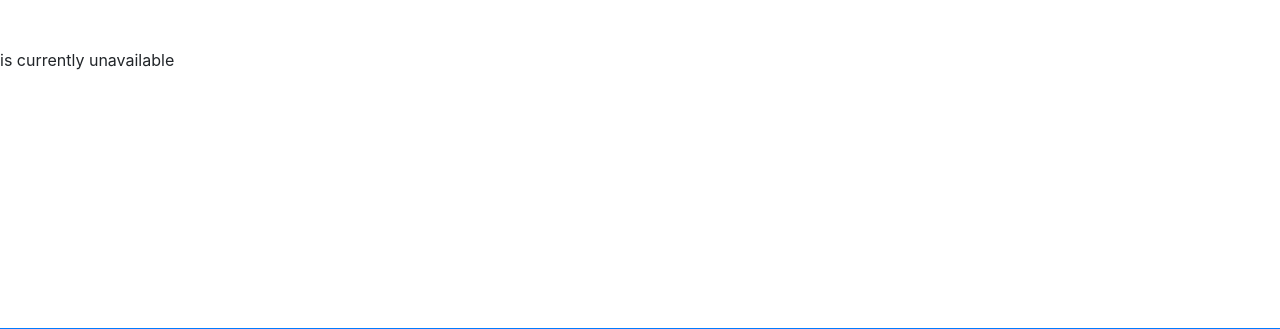
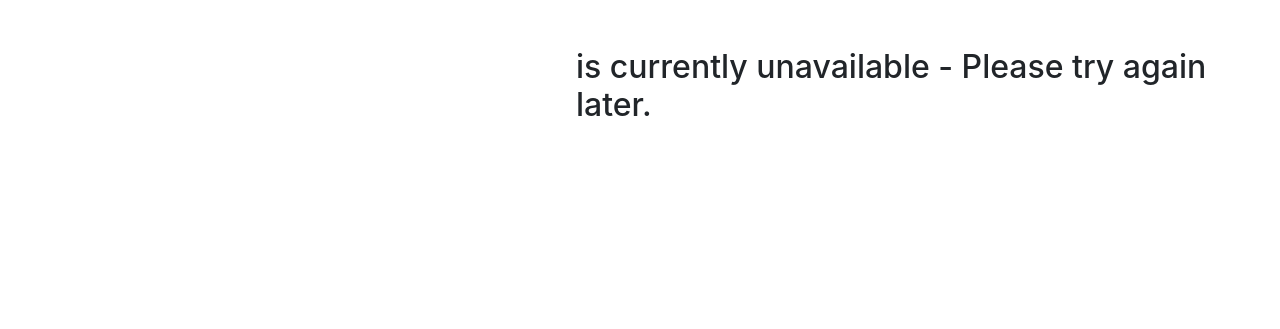
Before and after one commit to Central120/uniwork, a PHP site: page /new-booking.php in a window 1280 px wide. Shown: the part 90-419 px from the top of the page. Run offline with PHP 8.4, Linux system fonts and the light colour scheme; the visitor is signed in with stand-in values (Sample User, id 1); data that the repository does not hold is empty; some libraries are stand-ins or nearby versions.

Commit message:
Update new-booking.php

```diff
--- a/new-booking.php
+++ b/new-booking.php
@@ -24,7 +24,7 @@ $countfindavail = mysqli_num_rows($findavail);
 
 if ($countfindavail == 0)
 {
-  $msg = "<br><br>$staff_name is currently unavailable";
+  $msg = "<br><br><h2 style='margin-left:45%'>$staff_name is currently unavailable - Please try again later.</h2>";
 
 }
 
```
